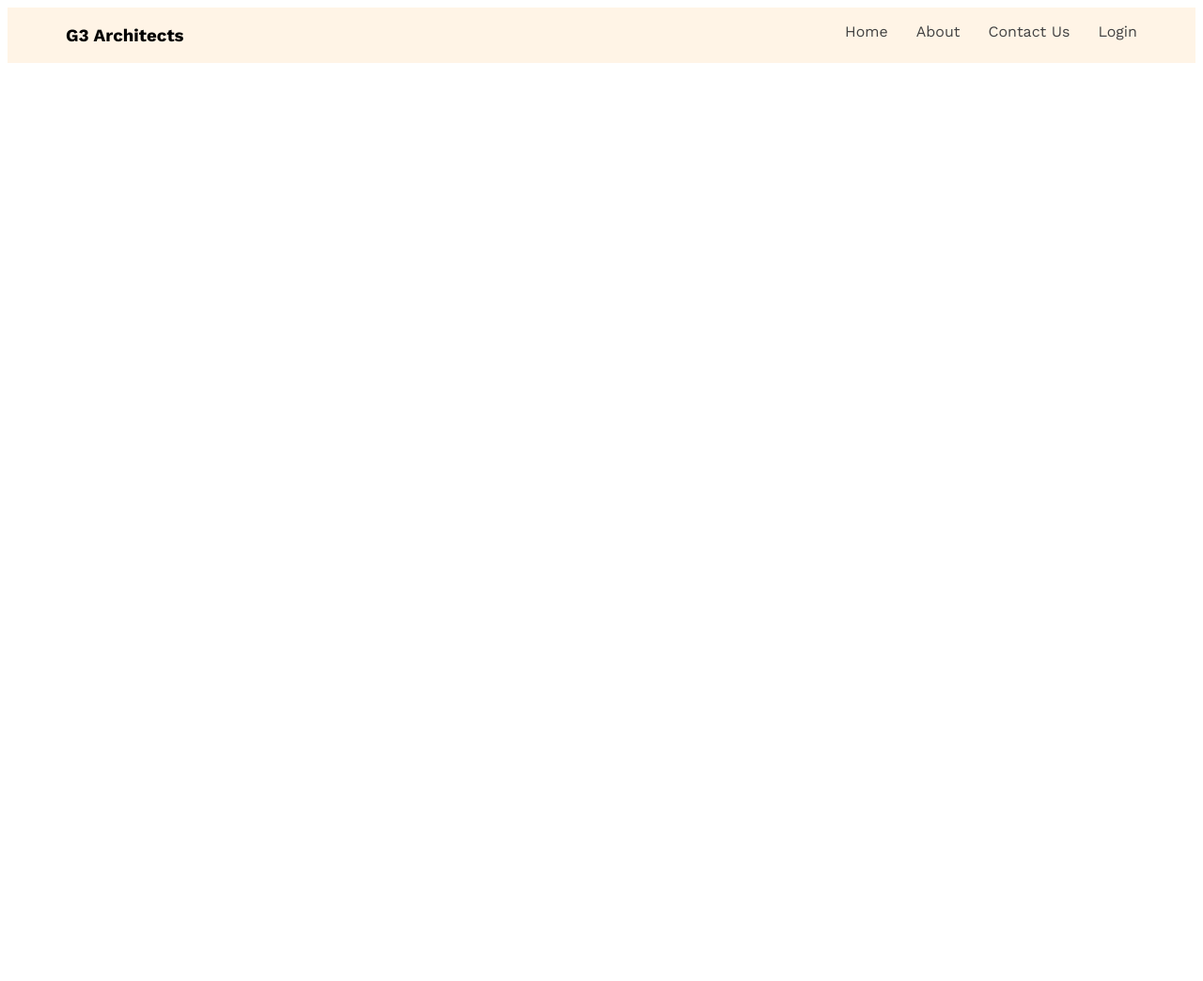
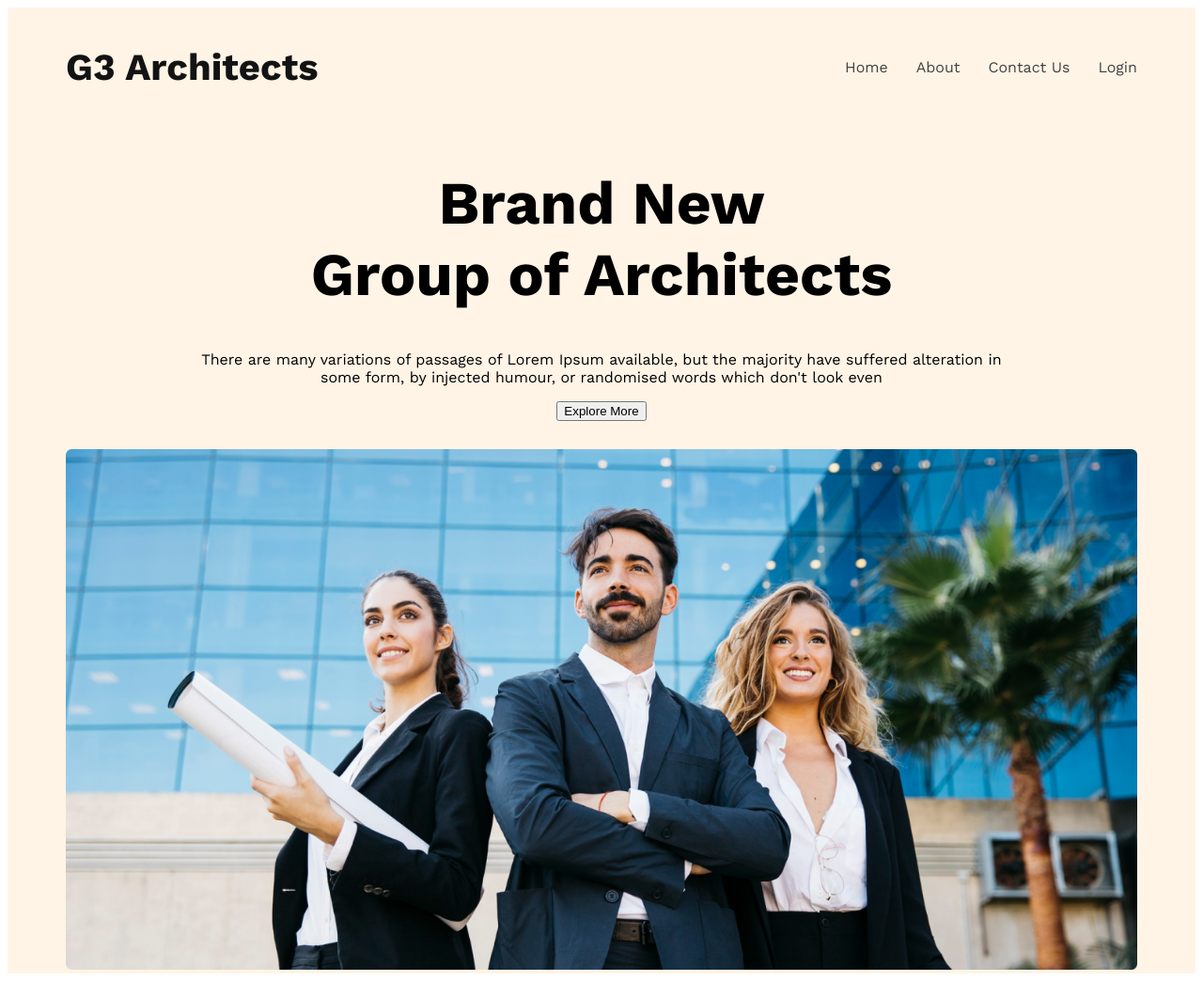
Before and after one commit to abdeyrabby404/g3-architects-website, a plain HTML site: page index.html in a window 1280 px wide. Shown: the whole page at 94% size. Before the commit the page ends 800 px from the top, so only its background shows below. Drawn offline with nearby package versions, Linux system fonts and the light colour scheme.

Commit message:
banner part added

```diff
--- a/index.html
+++ b/index.html
@@ -1,11 +1,13 @@
 <!DOCTYPE html>
 <html lang="en">
+
 <head>
     <meta charset="UTF-8">
     <meta name="viewport" content="width=device-width, initial-scale=1.0">
     <title>G3 Architects</title>
     <link rel="stylesheet" href="styles/style.css">
 </head>
+
 <body class="work-sans-font">
     <header class="bg">
         <nav class="navbar flex">
@@ -19,6 +21,14 @@
             </ul>
         </nav>
         <div class="banner">
+            <div class="banner_content">
+                <h1 class="banner_title">Brand New <br> Group of Architects</h1>
+                <p class="banner_desc">There are many variations of passages of Lorem Ipsum available, but the majority
+                    have suffered alteration in some form, by injected humour, or randomised words which don't look even
+                </p>
+                <button class="primary_btn">Explore More</button>
+            </div>
+            <img src="images/banner.png" alt="">
 
         </div>
     </header>
@@ -31,4 +41,5 @@
 
     </footer>
 </body>
+
 </html>
--- a/styles/style.css
+++ b/styles/style.css
@@ -8,6 +8,9 @@
   }
 
 /* shared style */
+.dark1{
+    color: #131313;
+}
 .dark2{
     color: #424242;
 }
@@ -19,8 +22,16 @@
 }
 
 /* header style */
+
+/* navbar style */
+.brand{
+    color: #131313;
+    font-size: 2.5rem;
+    font-weight: 700;
+}
 .navbar{
     justify-content: space-between;
+    align-items: center;
 }
 nav ul li{
     list-style: none;
@@ -32,7 +43,20 @@ nav ul li a{
     gap: 30px;
 }
 
-.banner,.navbar{
+/* banner style */
+.banner, .navbar{
     max-width: 1140px;
     margin: 0 auto;
 }
+.banner img{
+    margin-top: 30px;
+    width: 100%;
+}
+.banner_content{
+    max-width: 862px;
+    margin: 0 auto;
+    text-align: center;
+}
+.banner_title{
+    font-size: 4rem;
+}
```
